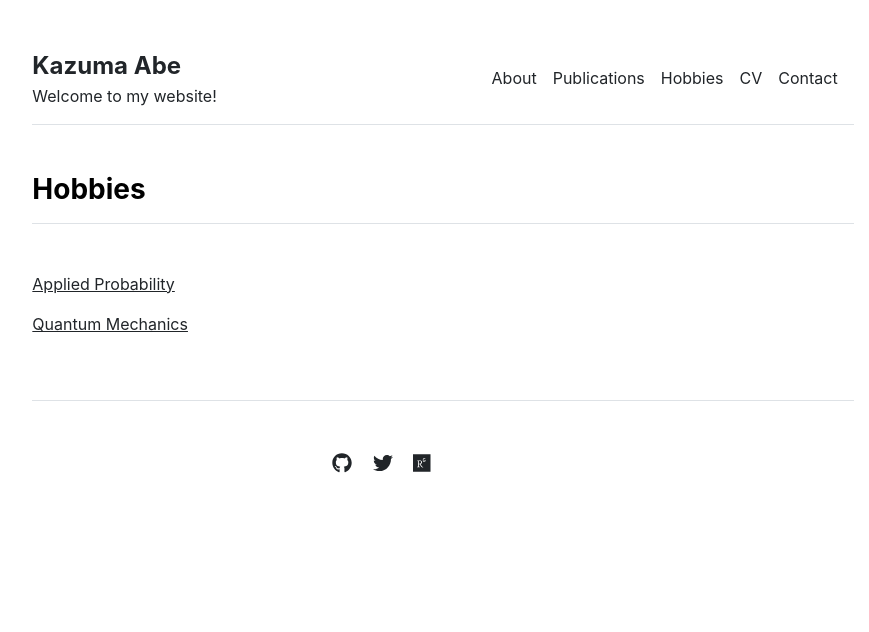
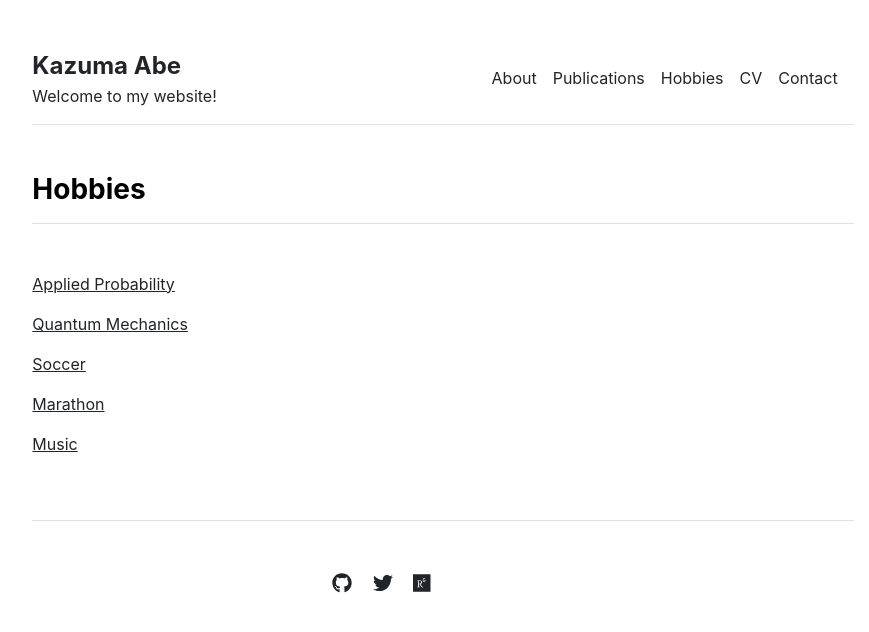
Before and after one commit to qriovider/archive, a Jekyll site: the page built from hobbies.md, in a window 1280 px wide. Shown: the top 632 px of the page, without its empty margins (197-1066 px from the left). Built offline with Jekyll 4.4.1, drawn with Linux system fonts in a browser that asks for light colours.

Commit message:
Update settings.yml

```diff
--- a/_data/settings.yml
+++ b/_data/settings.yml
@@ -11,6 +11,10 @@ about:
 hobbies:
 - {name: 'Applied Probability', url: 'applied-probability'}
 - {name: 'Quantum Mechanics', url: 'quantum-mechanics'}
+- {name: 'Soccer', url: 'soccer'}
+- {name: 'Marathon', url: 'marathon'}
+- {name: 'Music', url: 'music'}
+
 
 social:
 - {icon: 'github', link: 'https://github.com/qriovider'}
```
